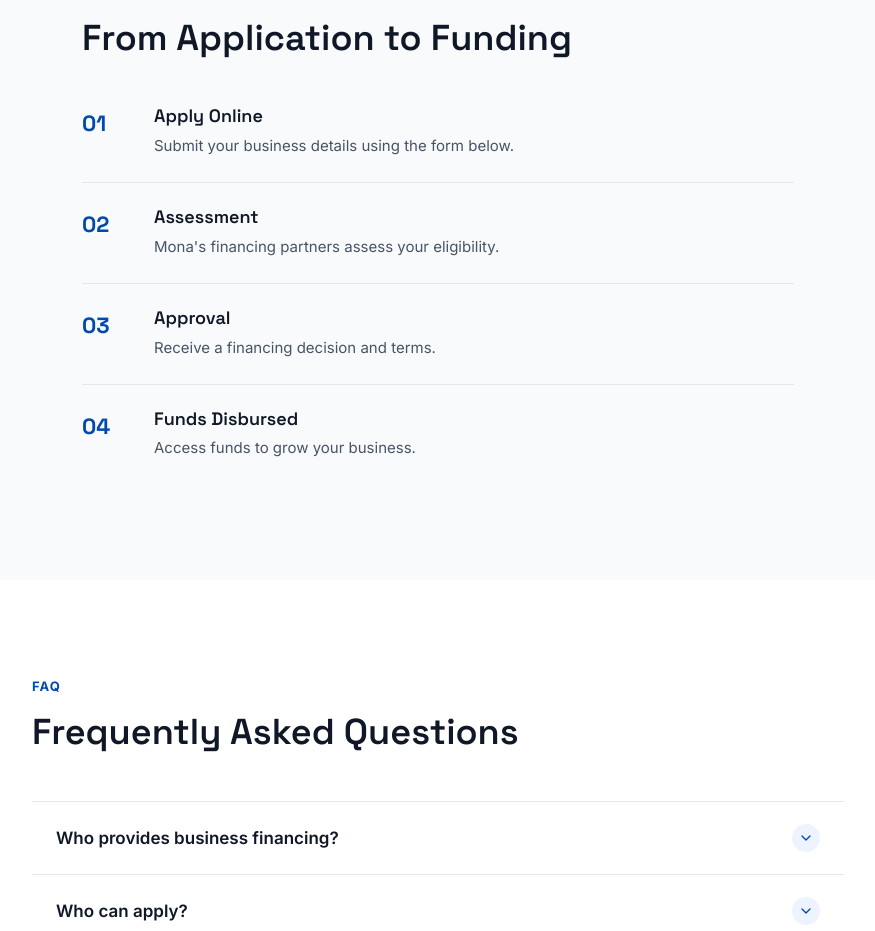
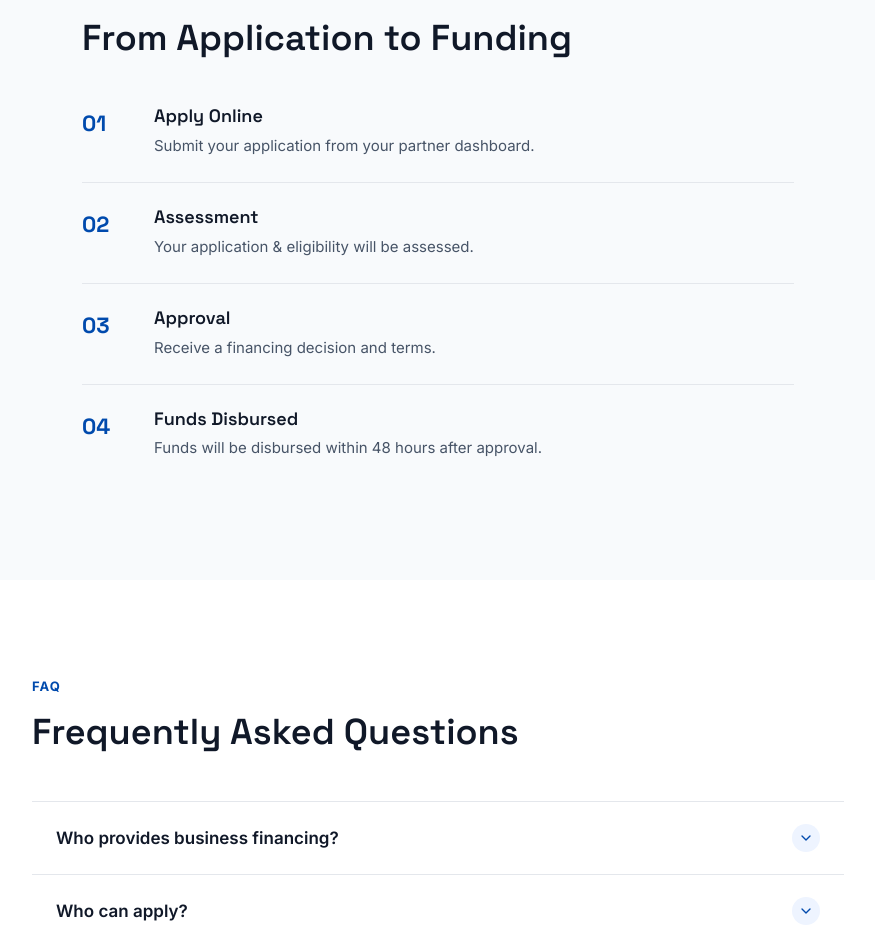
Before and after one commit to codemande/mona-mona, a React (Vite) app: page /business-financing in a window 1280 px wide. Shown: the part 2604-3535 px from the top of the page, without its empty margins (202-1077 px from the left). Built offline with nearby package versions, Linux system fonts and the light colour scheme.

Commit message:
fix: update descriptions in BusinessFinancing component for clarity

```diff
--- a/src/pages/BusinessFinancing.jsx
+++ b/src/pages/BusinessFinancing.jsx
@@ -35,10 +35,10 @@ const whyGrow = [
 ];
 
 const steps = [
-  { title: "Apply Online", description: "Submit your business details using the form below." },
-  { title: "Assessment", description: "Mona's financing partners assess your eligibility." },
+  { title: "Apply Online", description: "Submit your application from your partner dashboard." },
+  { title: "Assessment", description: "Your application & eligibility will be assessed." },
   { title: "Approval", description: "Receive a financing decision and terms." },
-  { title: "Funds Disbursed", description: "Access funds to grow your business." },
+  { title: "Funds Disbursed", description: "Funds will be disbursed within 48 hours after approval." },
 ];
 
 export default function BusinessFinancing() {
```
